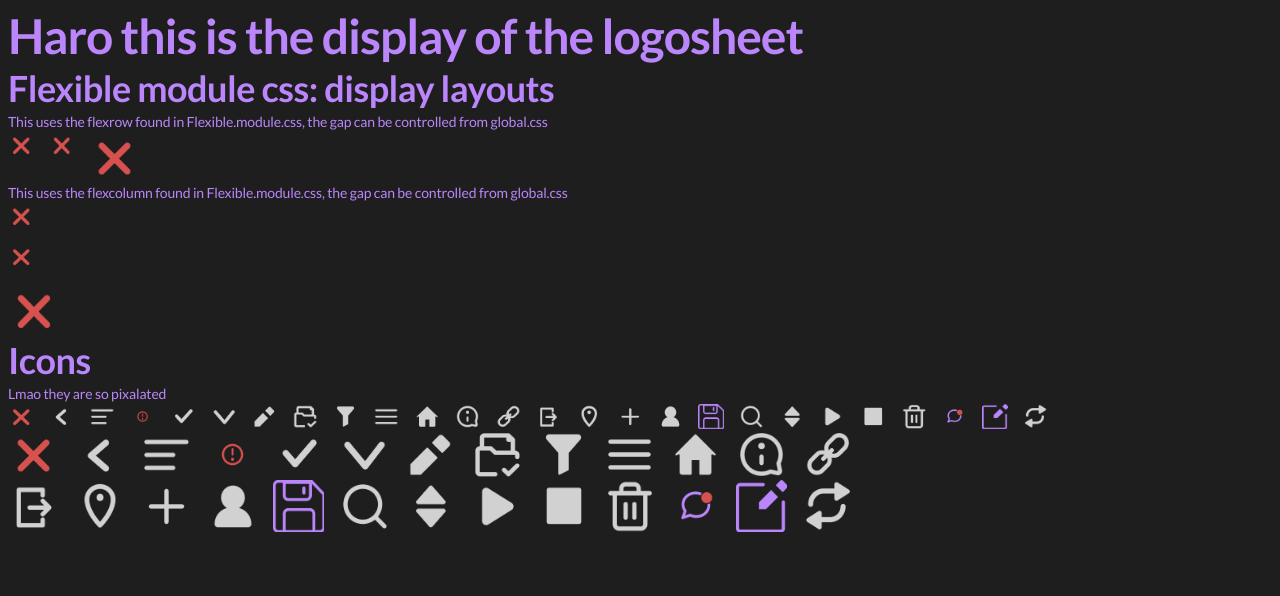
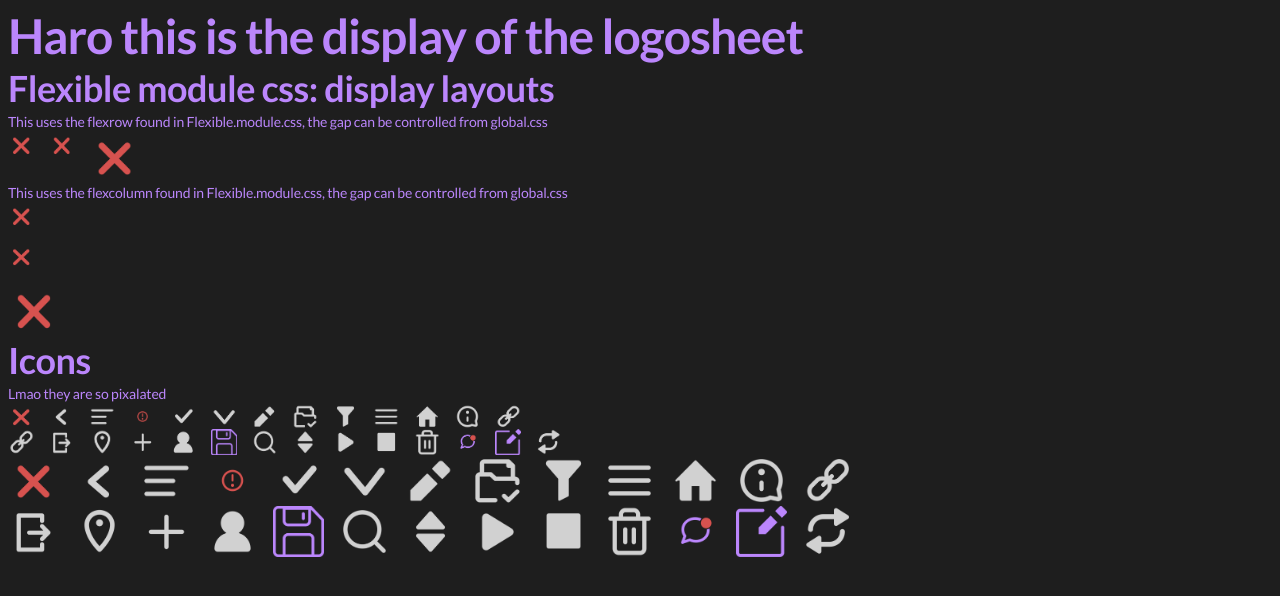
Before and after one commit to Jaywhisker/Satiscribe, a Next.js app in the folder SatiscribeFrontEnd/: page / in a window 1280 px wide. Shown: the top 596 px of the page. Built offline with nearby package versions, Linux system fonts and the light colour scheme.

Commit message:
Created several new files for components

```diff
--- a/SatiscribeFrontEnd/pages/index.js
+++ b/SatiscribeFrontEnd/pages/index.js
@@ -42,6 +42,11 @@ export default function index() {
                 <div className={logos.small} style={{ backgroundImage: `url("/icons/Hamburger.png")`, zIndex: 1 }}></div>
                 <div className={logos.small} style={{ backgroundImage: `url("/icons/Home.png")`, zIndex: 1 }}></div>
                 <div className={logos.small} style={{ backgroundImage: `url("/icons/information chat right.png")`, zIndex: 1 }}></div>
+                <div className={logos.small} style={{ backgroundImage: `url("/icons/Link.png")`, zIndex: 1 }}></div>
+
+            </div>
+
+            <div className={flexi.flexrow}>
                 <div className={logos.small} style={{ backgroundImage: `url("/icons/Link.png")`, zIndex: 1 }}></div>
                 <div className={logos.small} style={{ backgroundImage: `url("/icons/Logout.png")`, zIndex: 1 }}></div>
                 <div className={logos.small} style={{ backgroundImage: `url("/icons/maps-location.png")`, zIndex: 1 }}></div>
```
Also changed, not shown: SatiscribeFrontEnd/styles/Buttons.module.css (added).
